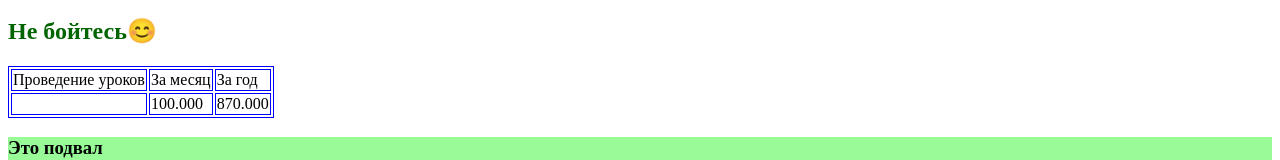
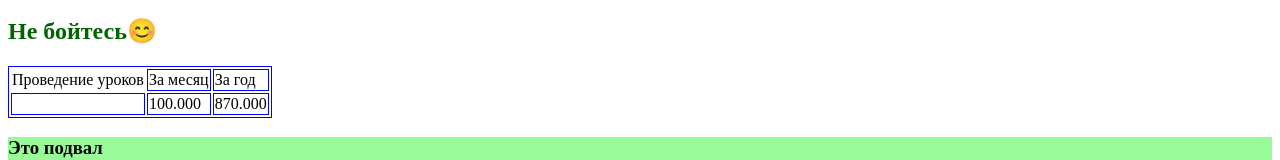
Before and after one commit to mejkafnfaf/site, a plain HTML site: page index.html in a window 1280 px wide. Shown: the part 184-344 px from the top of the page. Drawn offline with Linux system fonts and the light colour scheme.

Commit message:
Update index.html

```diff
--- a/index.html
+++ b/index.html
@@ -12,7 +12,7 @@
         <h4 style="text-align:center; color:white"></h4>
         <table style="border:1px solid blue;">
         <tr>
-            <td style="border:1px solid blue;">Проведение уроков</td>
+            <td>Проведение уроков</td>
             <td style="border:1px solid blue;">За месяц</td>
             <td style="border:1px solid blue;">За год</td>
         </tr>
```
